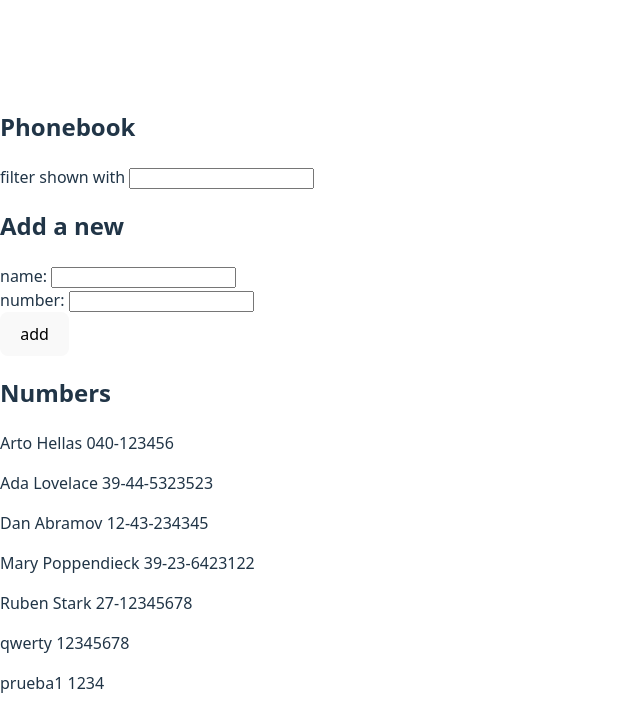
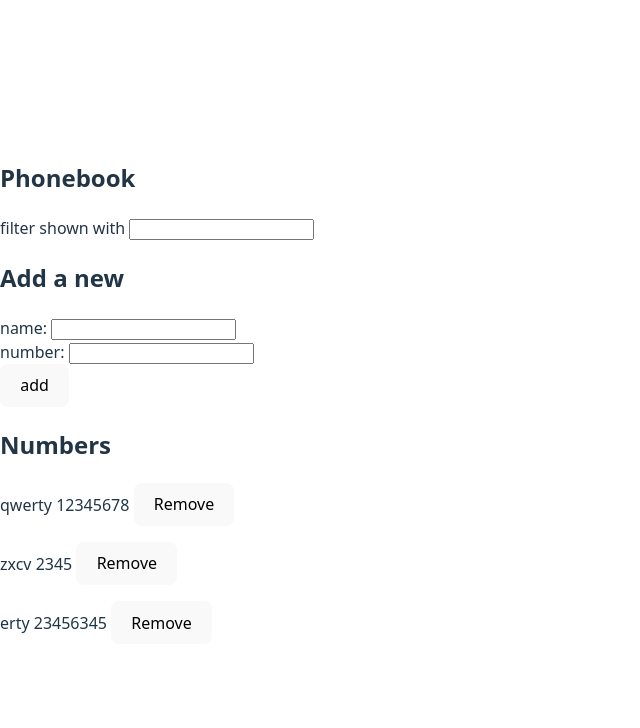
Before and after one commit to Kyre0n/Fullstack-Bootcamp, a React (Vite) app in the folder part2/phoneagenda/: page / in a window 1280 px wide. Shown: the top 728 px of the page, without its empty margins (0-640 px from the left). Built offline with nearby package versions, Linux system fonts and the light colour scheme; data requests are answered from the project's data file.

Commit message:
Ejercicio 2.14 hecho

```diff
--- a/part2/phoneagenda/db.json
+++ b/part2/phoneagenda/db.json
@@ -1,39 +1,19 @@
 {
   "persons": [
     {
-      "name": "Arto Hellas",
-      "number": "040-123456",
-      "id": "1"
-    },
-    {
-      "name": "Ada Lovelace",
-      "number": "39-44-5323523",
-      "id": "2"
-    },
-    {
-      "name": "Dan Abramov",
-      "number": "12-43-234345",
-      "id": "3"
-    },
-    {
-      "name": "Mary Poppendieck",
-      "number": "39-23-6423122",
-      "id": "4"
-    },
-    {
-      "id": "8743",
-      "name": "Ruben Stark",
-      "number": "27-12345678"
-    },
-    {
-      "id": "984c",
+      "id": "461d",
       "name": "qwerty",
       "number": "12345678"
     },
     {
-      "id": "a914",
-      "name": "prueba1",
-      "number": "1234"
+      "id": "4694",
+      "name": "zxcv",
+      "number": "2345"
+    },
+    {
+      "id": "1ad3",
+      "name": "erty",
+      "number": "23456345"
     }
   ],
   "$schema": "./node_modules/json-server/schema.json"
--- a/part2/phoneagenda/src/App.jsx
+++ b/part2/phoneagenda/src/App.jsx
@@ -49,6 +49,15 @@ const App = () => {
     }
   }
 
+  const removePerson = (id) => {
+    if (!window.confirm(`Are you sure you want to remove it?`)) return
+    personService
+      .deletePerson(id)
+      .then(() => {
+        setPersons(persons.filter(person => person.id !== id))
+      })
+  }
+
   return (
     <div>
       <h2>Phonebook</h2>
@@ -56,7 +65,7 @@ const App = () => {
       <h2>Add a new</h2>
       <PersonForm addName={addName} newName={newName} handleNameChange={handleNameChange} newNumber={newNumber} handleNumberChange={handleNumberChange} />
       <h2>Numbers</h2>
-      <Persons persons={persons} newFilter={newFilter} />
+      <Persons persons={persons} newFilter={newFilter} removePerson={removePerson}/>
     </div>
   )
 }
--- a/part2/phoneagenda/src/contents/Person.jsx
+++ b/part2/phoneagenda/src/contents/Person.jsx
@@ -1,3 +1,5 @@
-const Person = ({person}) => <p>{person.name} {person.number}</p>
+
+
+const Person = ({person, removePerson}) => <p>{person.name} {person.number} <button onClick={() => removePerson(person.id)} >Remove</button></p>
 
 export default Person
--- a/part2/phoneagenda/src/contents/Persons.jsx
+++ b/part2/phoneagenda/src/contents/Persons.jsx
@@ -1,5 +1,5 @@
 import Person from './Person'
-const Persons = ({persons, newFilter}) => {
+const Persons = ({persons, newFilter, removePerson}) => {
     return (
         <div>
             {persons
@@ -7,7 +7,7 @@ const Persons = ({persons, newFilter}) => {
                     person.name.toLowerCase().includes(newFilter.toLowerCase())
                 )
                 .map(person =>
-                    <Person key={person.name} person={person} />
+                    <Person key={person.name} person={person} removePerson={removePerson} />
                 )
             }
         </div>
--- a/part2/phoneagenda/src/services/personService.js
+++ b/part2/phoneagenda/src/services/personService.js
@@ -11,4 +11,8 @@ const create = (personObject) => {
     return request.then(response => response.data)
 }
 
-export default { getAll, create }
+const deletePerson = (id) => {
+    return axios.delete(`${baseUrl}/${id}`)
+}
+
+export default { getAll, create, deletePerson }
```
Also changed, not shown: 1 other file (tests, documents, lock files or other folders).
